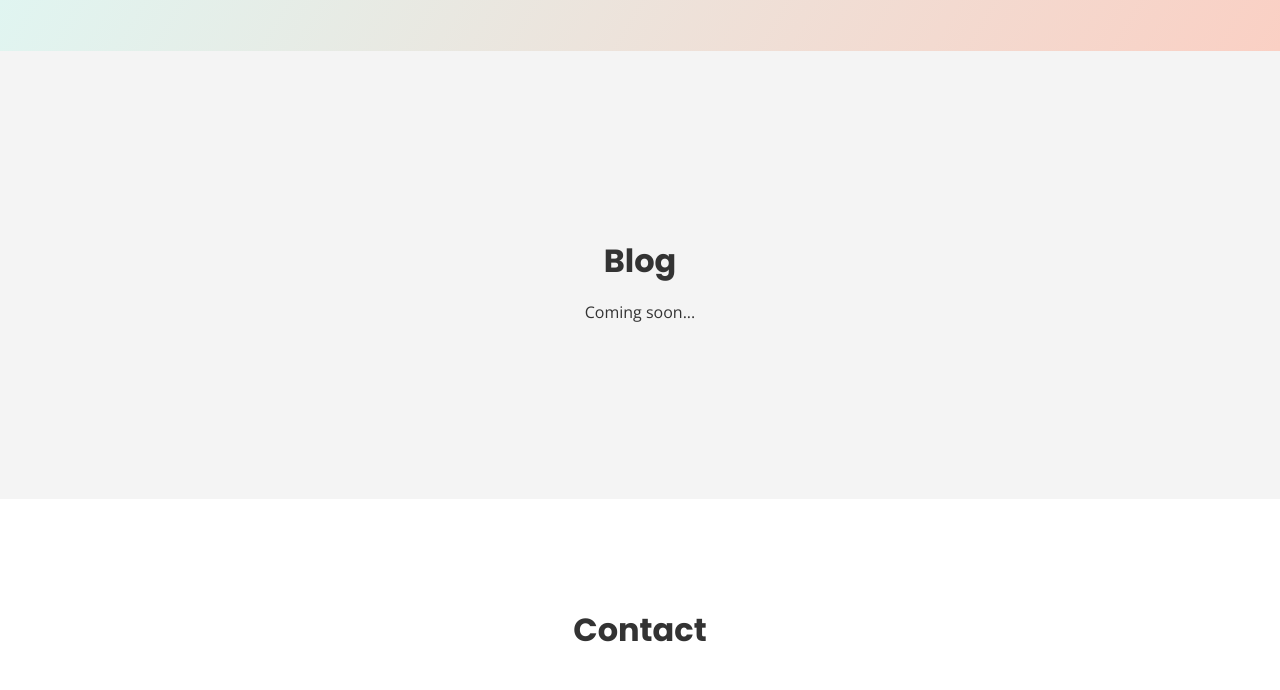
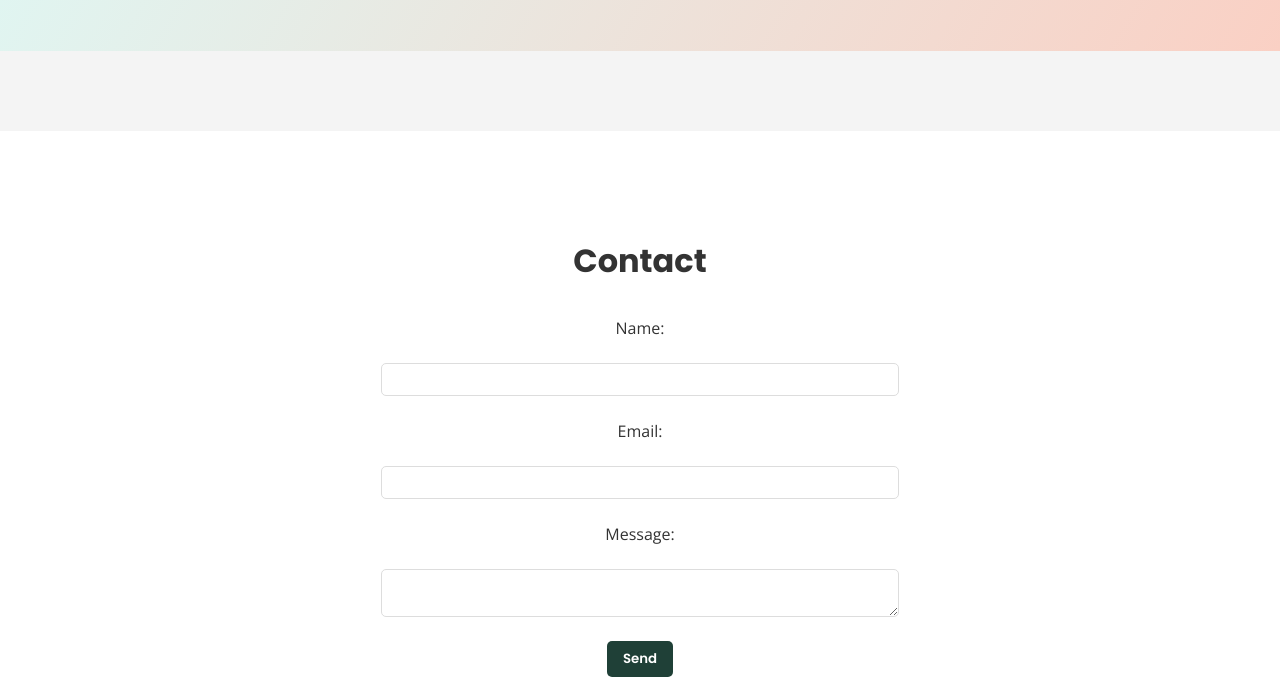
Before and after one commit to lucifer-09/lucifer-09.github.io, a plain HTML site: page index.html in a window 1280 px wide. Shown: the part 3320-4010 px from the top of the page. Drawn offline with nearby package versions, Linux system fonts and the light colour scheme.

Commit message:
blog section is removed successfully

```diff
--- a/index.html
+++ b/index.html
@@ -85,11 +85,11 @@
         </div>
     </section>
 
-    <section id="blog">
+    <!--<section id="blog">
         <h2>Blog</h2>
         <p>Coming soon...</p>
     </section>
-
+-->
     <section id="contact">
         <h2>Contact</h2>
         <form id="contact-form" action="https://formspree.io/f/movavgeo" method="POST">
```
